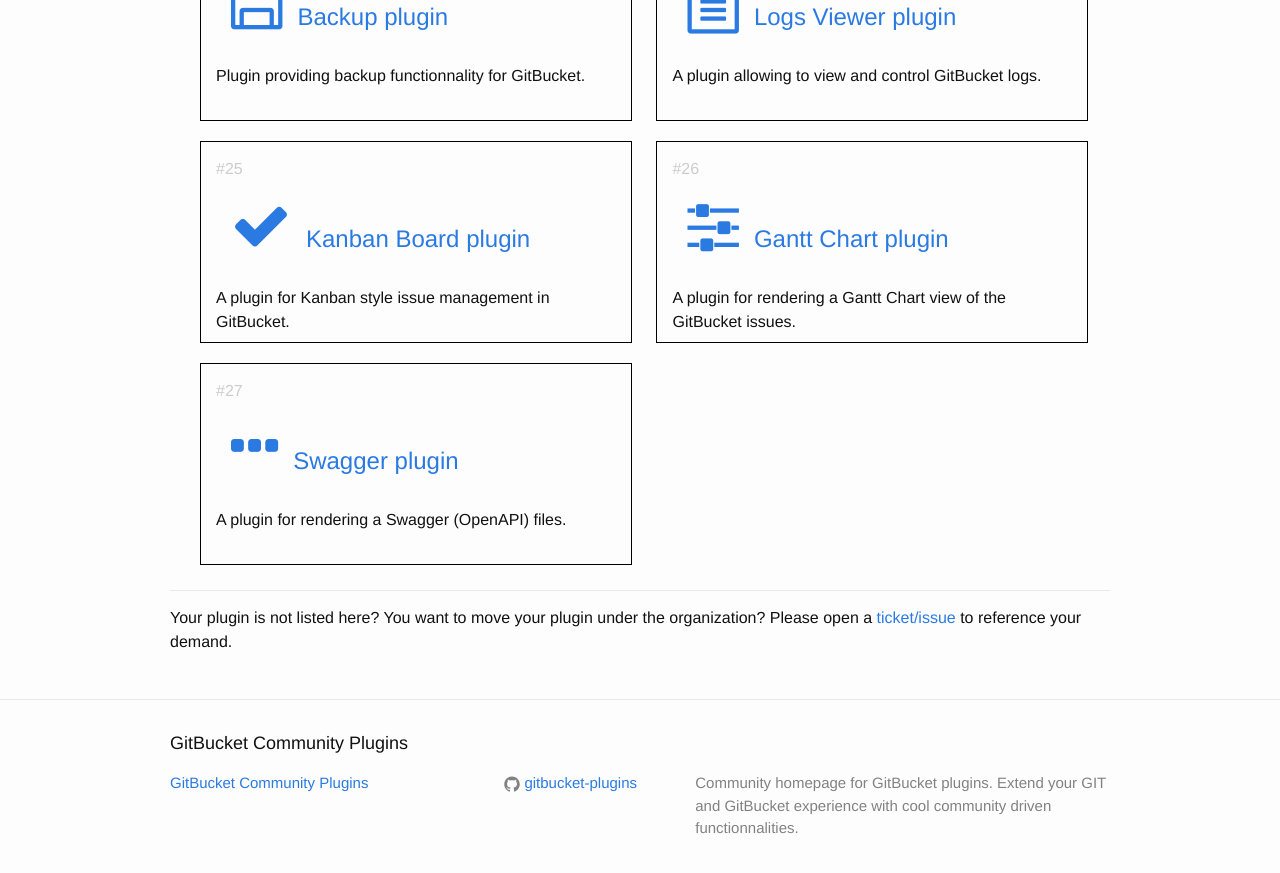
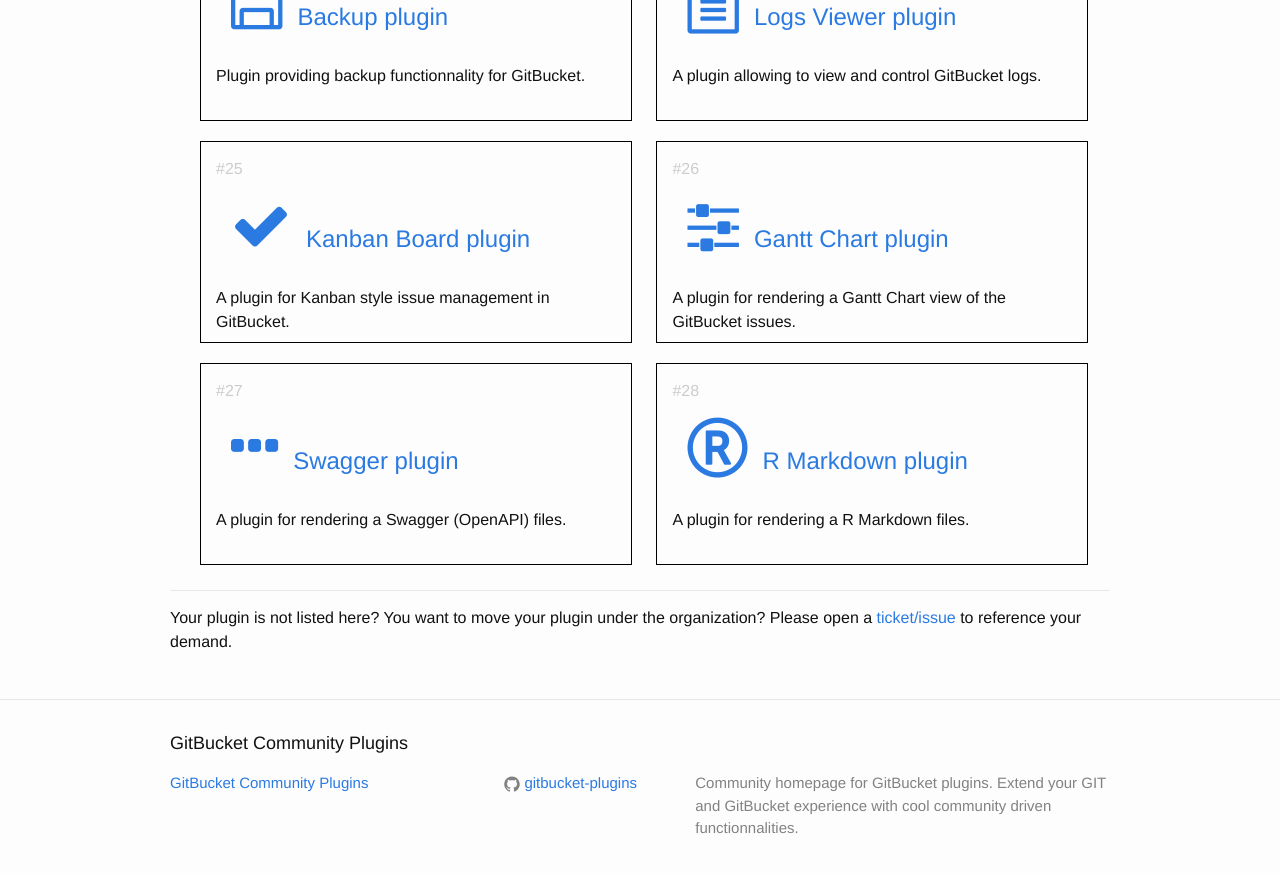
Before and after one commit to gitbucket-plugins/gitbucket-plugins.github.io, a Jekyll site: the page built from index.html, in a window 1280 px wide and 900 px high, scrolled down 2735 px. Shown: the top 873 px of the window. Built offline with Jekyll 4.4.1, drawn with Linux system fonts in a browser that asks for light colours.

Commit message:
add R Markdown plugin to th list #37

```diff
--- a/index.html
+++ b/index.html
@@ -179,6 +179,12 @@
           </h2>
           <p>A plugin for rendering a Swagger (OpenAPI) files.</p>
       </li>
+      <li>
+          <h2>
+              <a class="post-link" href="https://github.com/onukura/gitbucket-rmarkdown-plugin"><span class="fa fa-registered"></span>R Markdown plugin</a>
+          </h2>
+          <p>A plugin for rendering a R Markdown files.</p>
+      </li>
 </ul>
     <p class="separator"/>
     <p>Your plugin is not listed here? You want to move your plugin under the organization? Please open a <a href="https://github.com/gitbucket-plugins/gitbucket-plugins.github.io/issues">ticket/issue</a> to reference your demand.</p>
```
